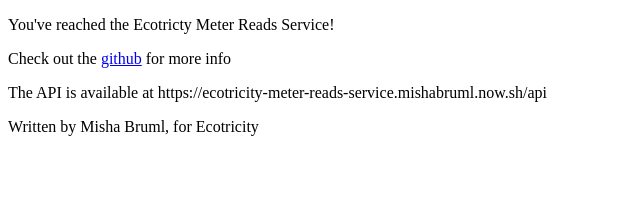
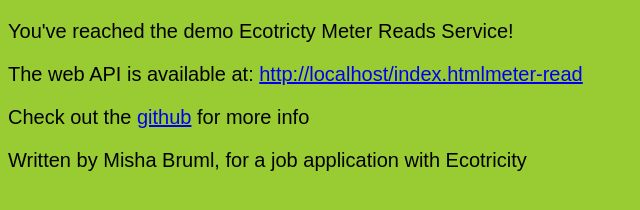
Before and after one commit to mishabruml/ecotricity-meter-reads-service, a website: page index.html in a window 1280 px wide. Shown: the whole page, without its empty margins (0-640 px from the left). Drawn offline with Linux system fonts and the light colour scheme.

Commit message:
more friendly landing page + accurate link

```diff
--- a/index.html
+++ b/index.html
@@ -1,12 +1,30 @@
 <!DOCTYPE html>
 <html>
   <head>
+<style>
+    body {
+      background-color: #99CC33;
+    }
+
+    h1 {
+      text-align: center;
+    }
+
+    p {
+      font-family: Arial, Helvetica, sans-serif;
+      font-size: 20px;
+    }
+    </style>
     <title>Ecotricity Meter Reads Service</title>
   </head>
   <body>
-    <p>You've reached the Ecotricty Meter Reads Service!</p>
+    <p>You've reached the demo Ecotricty Meter Reads Service!</p>
+    <p id='url-placeholder'></p>
     <p>Check out the <a href=https://github.com/mishabruml/ecotricity-meter-reads-service>github</a> for more info</p>
-    <p> The API is available at https://ecotricity-meter-reads-service.mishabruml.now.sh/api </p>
-    <p>Written by Misha Bruml, for Ecotricity</p>
+    <script>
+      document.getElementById("url-placeholder").innerHTML =
+      `The web API is available at: <a href=${window.location.href}meter-read>${window.location.href}meter-read</a>`
+    </script>
+    <p>Written by Misha Bruml, for a job application with Ecotricity</p>
   </body>
 </html>
```
